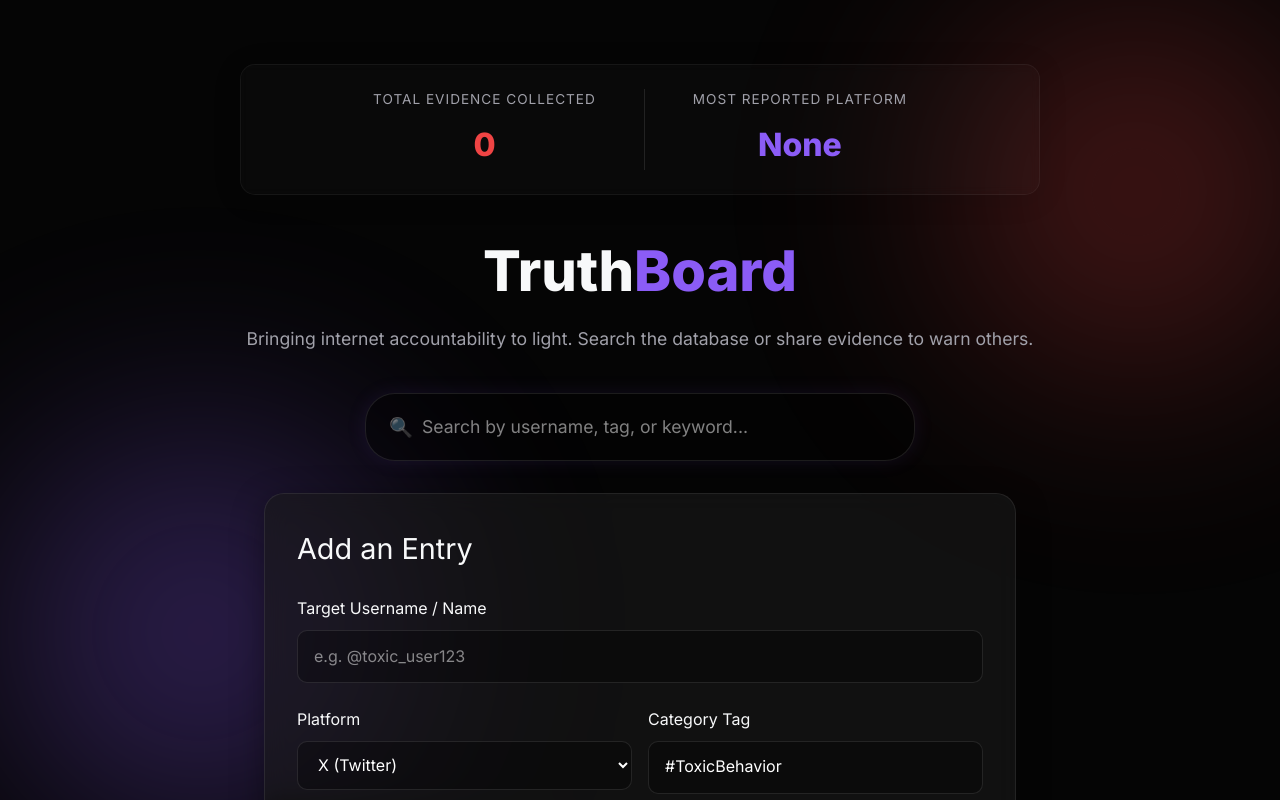
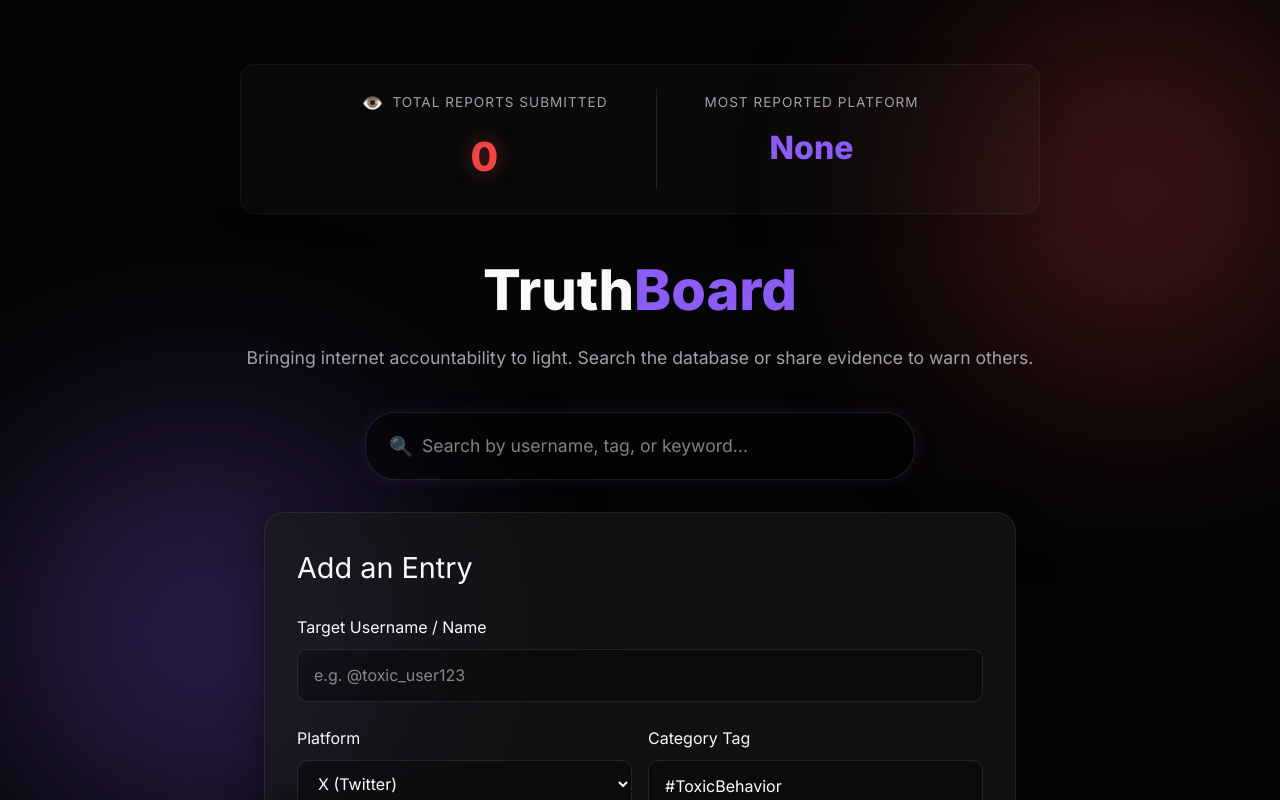
Before and after one commit to codered-369/FF, a Next.js app: page / in a window 1280 px wide. Shown: the top 800 px of the page. Built offline with nearby package versions, Linux system fonts and the light colour scheme.

Commit message:
Added eye icon to reports indicator in stats

```diff
--- a/app/page.tsx
+++ b/app/page.tsx
@@ -168,13 +168,15 @@ export default function Home() {
             boxShadow: "0 4px 30px rgba(0, 0, 0, 0.1)", backdropFilter: "blur(5px)"
           }}>
             <div style={{ textAlign: "center", padding: "0 1rem" }}>
-              <div style={{ fontSize: "0.85rem", color: "var(--text-muted)", textTransform: "uppercase", letterSpacing: "1px", marginBottom: "0.5rem" }}>Total Evidence Collected</div>
-              <div style={{ fontSize: "2rem", fontWeight: "800", color: "var(--accent-red)" }}>{totalEvidence}</div>
+              <div style={{ display: "flex", alignItems: "center", justifyContent: "center", gap: "0.5rem", fontSize: "0.85rem", color: "var(--text-muted)", textTransform: "uppercase", letterSpacing: "1px", marginBottom: "0.5rem" }}>
+                <span style={{ fontSize: "1.1rem" }}>👁️</span> Total Reports Submitted
+              </div>
+              <div style={{ fontSize: "2.5rem", fontWeight: "800", color: "var(--accent-red)", textShadow: "0 0 20px rgba(239, 68, 68, 0.4)" }}>{totalEvidence}</div>
             </div>
             <div style={{ width: "1px", background: "rgba(255,255,255,0.1)" }}></div>
             <div style={{ textAlign: "center", padding: "0 1rem" }}>
-              <div style={{ fontSize: "0.85rem", color: "var(--text-muted)", textTransform: "uppercase", letterSpacing: "1px", marginBottom: "0.5rem" }}>Most Reported Platform</div>
-              <div style={{ fontSize: "2rem", fontWeight: "800", color: "var(--accent-purple)" }}>{mostReportedPlatform}</div>
+              <div style={{ fontSize: "0.85rem", color: "var(--text-muted)", textTransform: "uppercase", letterSpacing: "1px", marginBottom: "0.5rem", marginTop: "0.2rem" }}>Most Reported Platform</div>
+              <div style={{ fontSize: "2rem", fontWeight: "800", color: "var(--accent-purple)", marginTop: "0.5rem" }}>{mostReportedPlatform}</div>
             </div>
           </div>
 
--- a/app/user/[username]/page.tsx
+++ b/app/user/[username]/page.tsx
@@ -87,7 +87,9 @@ export default function UserProfile() {
 
             <div style={{ display: "flex", justifyContent: "center", gap: "2rem", flexWrap: "wrap", marginBottom: "2rem" }}>
               <div style={{ textAlign: "center" }}>
-                <div style={{ fontSize: "0.85rem", color: "var(--text-muted)", textTransform: "uppercase" }}>Reports</div>
+                <div style={{ display: "flex", alignItems: "center", justifyContent: "center", gap: "0.3rem", fontSize: "0.85rem", color: "var(--text-muted)", textTransform: "uppercase" }}>
+                  <span>👁️</span> Reports
+                </div>
                 <div style={{ fontSize: "2rem", fontWeight: "800", color: "var(--accent-red)" }}>{totalReports}</div>
               </div>
               <div style={{ width: "1px", background: "rgba(255,255,255,0.1)" }}></div>
```
